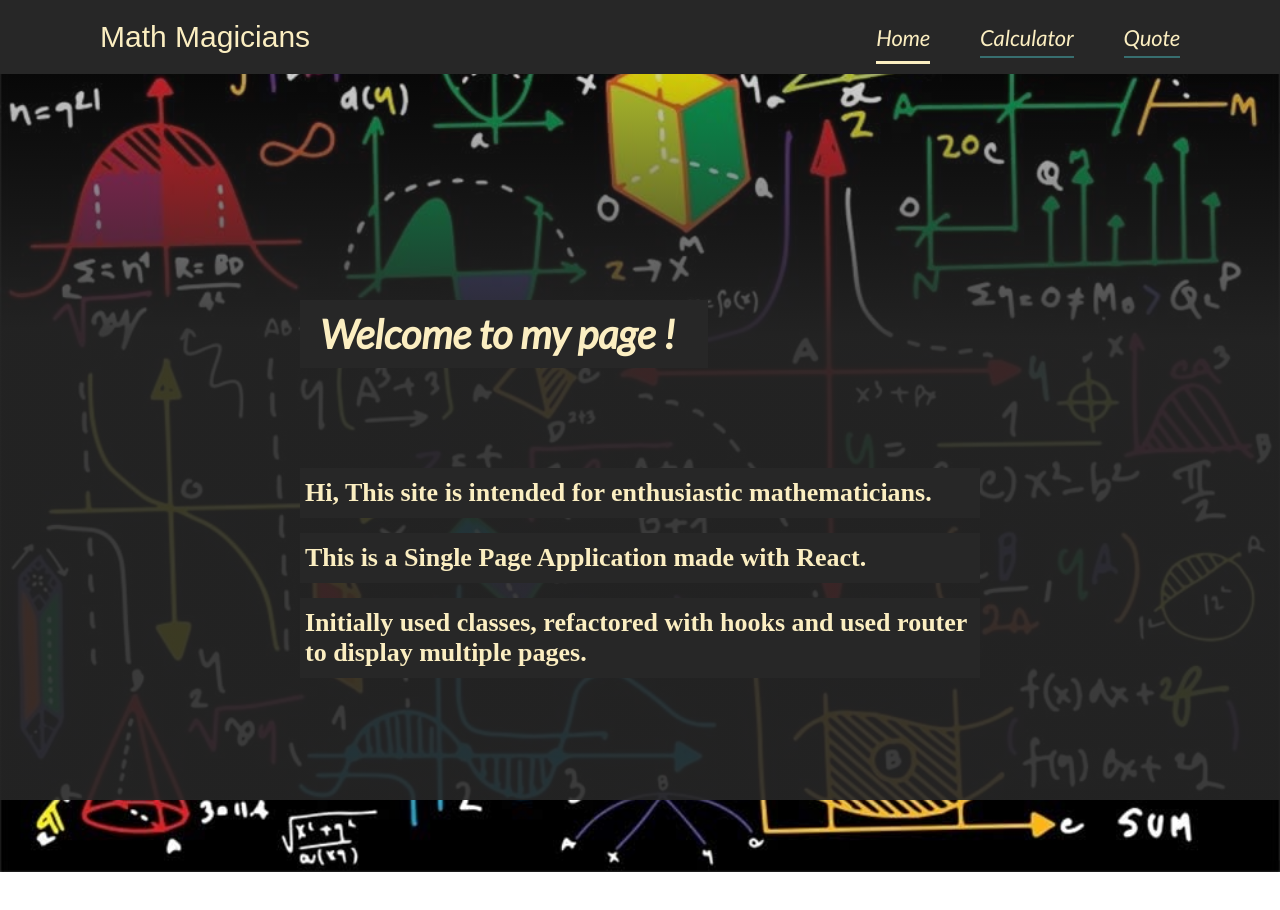
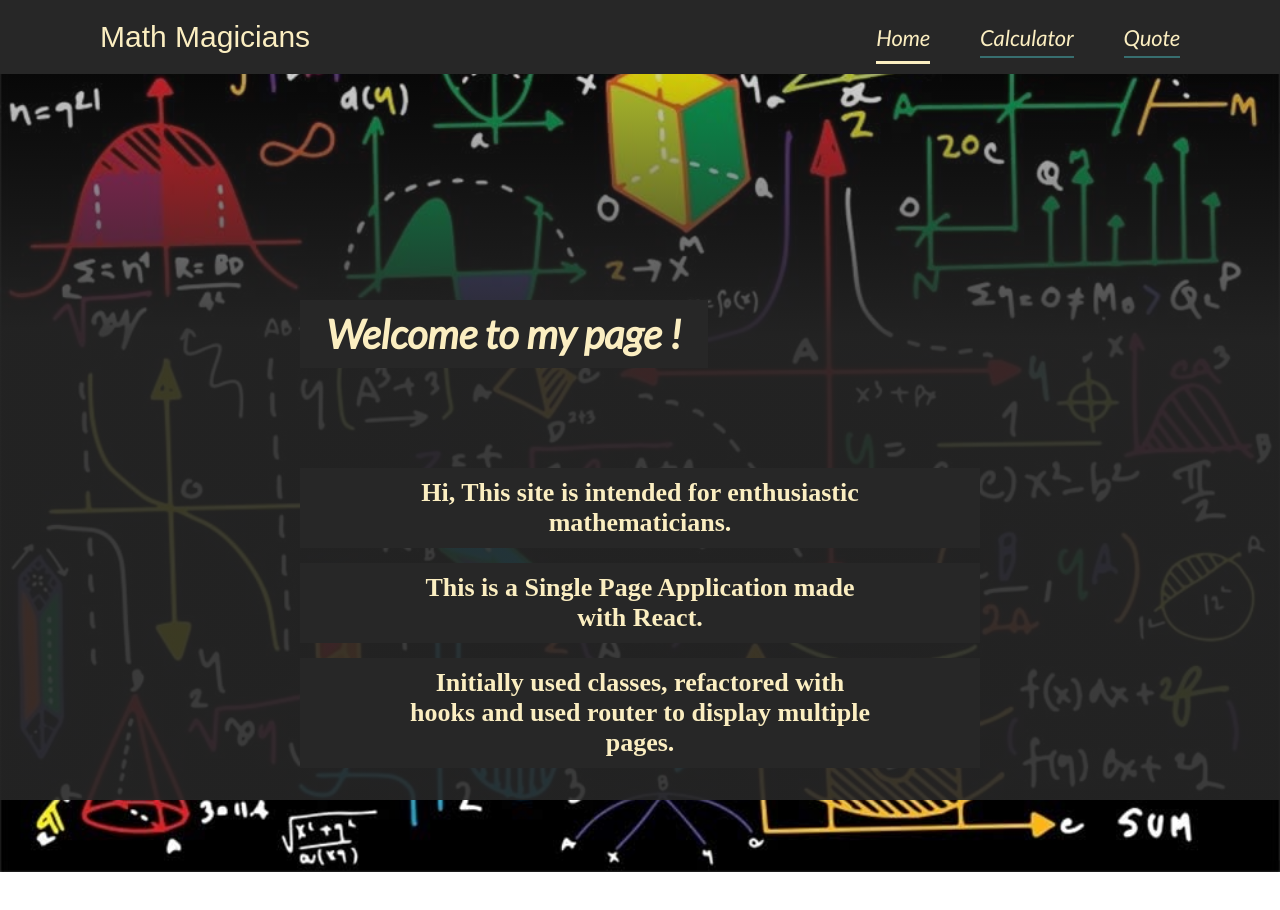
Before and after one commit to DeVuDeveloper/Math-Magicians, a React (Create React App) app: page / in a window 1280 px wide. Shown: the top 910 px of the page. Built offline with nearby package versions, Linux system fonts and the light colour scheme; a web font is replaced by a local one.

Commit message:
fixed letters

```diff
--- a/src/BasicStyle/Calculator.css
+++ b/src/BasicStyle/Calculator.css
@@ -30,7 +30,7 @@ body {
   color: #fbeec1;
   font-family: 'Lato', sans-serif;
   background: #272727;
-  padding: 10px 5px;
+  padding: 10px 100px;
   width: 22%;
 }
 
--- a/src/BasicStyle/Home.css
+++ b/src/BasicStyle/Home.css
@@ -11,6 +11,7 @@
   background: #272727;
   padding: 10px 20px;
   width: 60%;
+  text-align: center;
 }
 
 .home p {
@@ -19,6 +20,7 @@
   font-size: 26px;
   color: #fbeec1;
   background: #272727;
-  padding: 10px 5px;
+  padding: 10px 100px;
   width: 100%;
+  text-align: center;
 }
--- a/src/BasicStyle/Quotes.css
+++ b/src/BasicStyle/Quotes.css
@@ -10,6 +10,6 @@
   font-weight: 600;
   color: #fff;
   background: #272727;
-  padding: 10px 5px;
+  padding: 10px 70px;
   width: 100%;
 }
```
